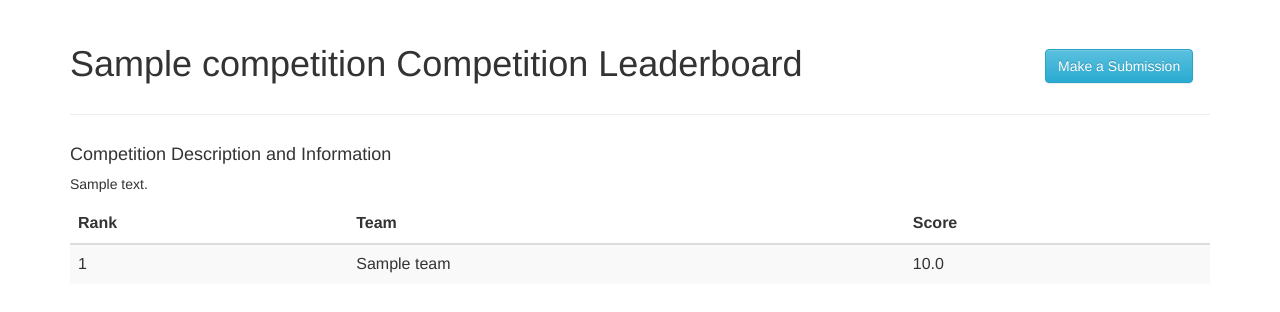
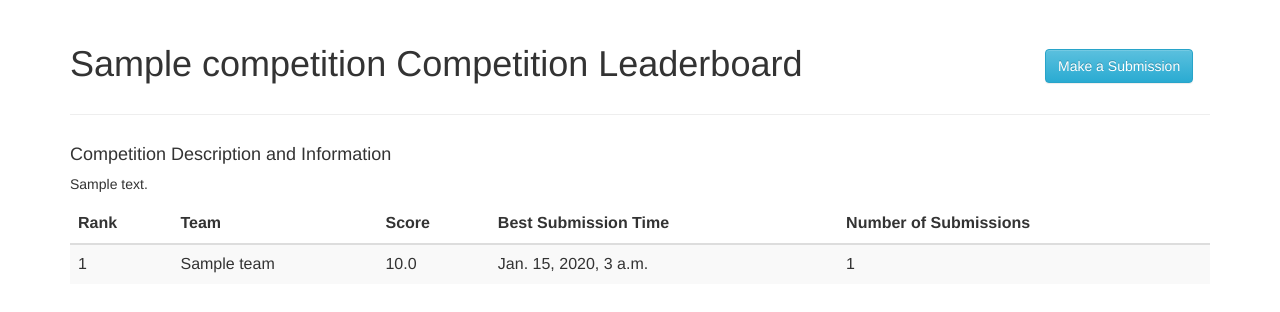
Before and after one commit to EntilZha/leaderboard, a Django app: a page that uses leaderboard/templates/leaderboard/competition/competition.html in a window 1280 px wide. Shown: the part 51-363 px from the top of the page. Run offline with Django 3.2, Linux system fonts and the light colour scheme; tables that the repository leaves empty hold one stand-in row (values such as "Sample post"); some libraries are stand-ins or nearby versions.

Commit message:
Add more fields

```diff
--- a/leaderboard/models.py
+++ b/leaderboard/models.py
@@ -77,15 +77,17 @@ class Competition(models.Model):
         no_submission_teams = []
         for t in teams:
             if public:
-                if t.leaderboard_submission is None:
+                if t.best_public_submission is None:
                     no_submission_teams.append(t)
                 else:
-                    paired_scores.append((t.leaderboard_submission.public_score, t))
+                    paired_scores.append(
+                        (t.best_public_submission.public_score, t, t.best_public_submission))
             else:
                 if t.best_private_submission is None:
                     no_submission_teams.append(t)
                 else:
-                    paired_scores.append((t.best_private_submission.private_score, t))
+                    paired_scores.append(
+                        (t.best_private_submission.private_score, t, t.best_private_submission))
 
         sorted_scores = sorted(paired_scores, reverse=score_inst.higher_better)
 
--- a/leaderboard/templates/leaderboard/competition/competition.html
+++ b/leaderboard/templates/leaderboard/competition/competition.html
@@ -26,21 +26,27 @@
     <th>Rank</th>
     <th>Team</th>
     <th>Score</th>
+    <th>Best Submission Time</th>
+    <th>Number of Submissions</th>
   </tr>
   </thead>
   <tbody>
-  {% for score, team in paired_scores %}
+  {% for score, team, submission in paired_scores %}
     <tr>
       <td>{{ forloop.counter }}</td>
       <td>{{ team.name }}</td>
       <td>{{ score }}</td>
+      <td>{{ submission.submission_time }}</td>
+      <td>{{ team.submission_set.count }}</td>
     </tr>
   {% endfor %}
   {% for t in no_submission_teams %}
     <tr class="danger">
       <td></td>
       <td>{{ t.name }}</td>
-      <td>No Submissions</td>
+      <td>-</td>
+      <td>-</td>
+      <td>0</td>
     </tr>
   {% endfor %}
   </tbody>
```
